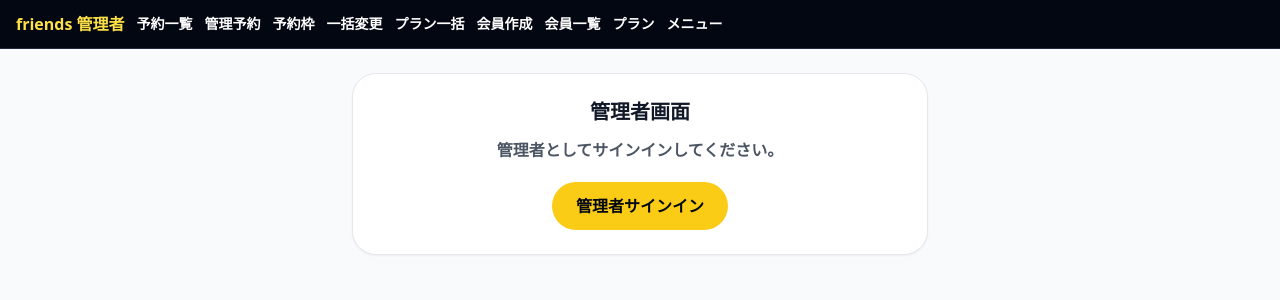
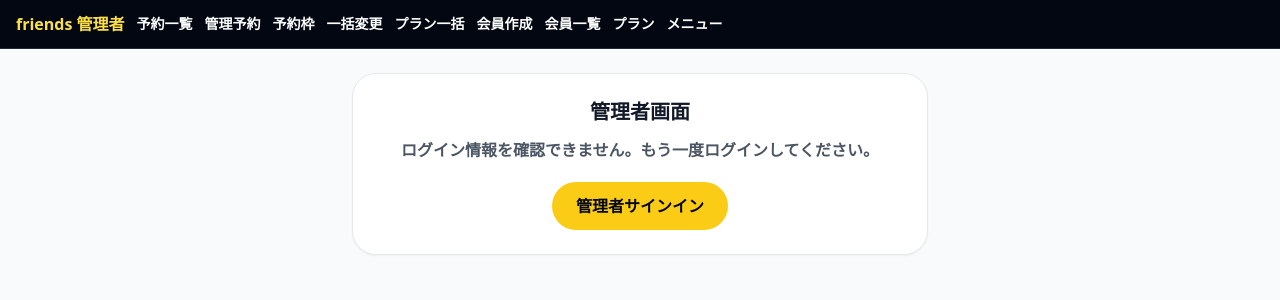
Before and after one commit to kyoheiehime089-cpu/friends-member-reservation, a Next.js app: page /owner/member-list in a window 1280 px wide. Shown: the top 300 px of the page. Built offline with nearby package versions, Linux system fonts and the light colour scheme; no server answers.

Commit message:
Make admin auth check recover expired sessions

```diff
--- a/src/components/AdminPage.tsx
+++ b/src/components/AdminPage.tsx
@@ -4,6 +4,7 @@ import { useEffect, useState, type ReactNode } from 'react';
 import Link from 'next/link';
 import { SupabaseNotice } from '@/components/SupabaseNotice';
 import { getSupabaseClient } from '@/lib/supabaseClient';
+import { adminFetch } from '@/lib/adminClient';
 
 function OwnerShell({ children }: { children: ReactNode }) {
   return (
@@ -46,22 +47,20 @@ export function AdminPage({ title, description, children }: { title: string; des
         return;
       }
 
-      const { data } = await client.auth.getSession();
-      const token = data.session?.access_token;
-      if (!token) {
+      try {
+        const response = await adminFetch('/api/admin/me');
+        const result = await response.json().catch(() => ({})) as { ok?: boolean; message?: string };
         if (mounted) {
-          setMessage('管理者としてサインインしてください。');
+          setAllowed(response.ok && result.ok === true);
+          setMessage(result.message ?? (response.ok ? 'OK' : '管理者権限がありません。'));
           setChecking(false);
         }
-        return;
-      }
-
-      const response = await fetch('/api/admin/me', { headers: { Authorization: `Bearer ${token}` }, cache: 'no-store' });
-      const result = await response.json().catch(() => ({})) as { ok?: boolean; message?: string };
-      if (mounted) {
-        setAllowed(response.ok && result.ok === true);
-        setMessage(result.message ?? '管理者権限がありません。');
-        setChecking(false);
+      } catch (error) {
+        if (mounted) {
+          setAllowed(false);
+          setMessage(error instanceof Error ? error.message : '管理者としてサインインしてください。');
+          setChecking(false);
+        }
       }
     }
     void check();
```
